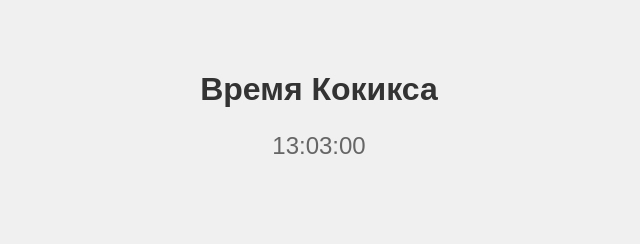
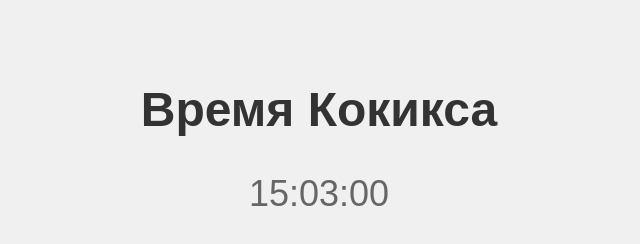
Before and after one commit to isaweye/kokixtime, a plain HTML site: page index.html in a window 1280 px wide. Shown: the whole page, without its empty margins (321-961 px from the left). Drawn offline with Linux system fonts and the light colour scheme.

Commit message:
Update index.html

```diff
--- a/index.html
+++ b/index.html
@@ -12,11 +12,11 @@
       padding: 50px;
     }
     h1 {
-      font-size: 32px;
+      font-size: 48px;
       color: #333;
     }
     p {
-      font-size: 24px;
+      font-size: 36px;
       color: #666;
     }
   </style>
@@ -29,12 +29,13 @@
     function updateTime() {
       let currentTime = new Date();
 
-      let offset = 3;
-      currentTime.setHours(currentTime.getHours() + offset);
+      let offset = 5;
+      let utc = currentTime.getTime() + (currentTime.getTimezoneOffset() * 60000);
+      let newTime = new Date(utc + (3600000 * offset));
 
-      let hours = currentTime.getHours().toString().padStart(2, '0');
-      let minutes = currentTime.getMinutes().toString().padStart(2, '0');
-      let seconds = currentTime.getSeconds().toString().padStart(2, '0');
+      let hours = newTime.getUTCHours().toString().padStart(2, '0');
+      let minutes = newTime.getUTCMinutes().toString().padStart(2, '0');
+      let seconds = newTime.getUTCSeconds().toString().padStart(2, '0');
 
       document.getElementById('time').textContent = `${hours}:${minutes}:${seconds}`;
     }
```
